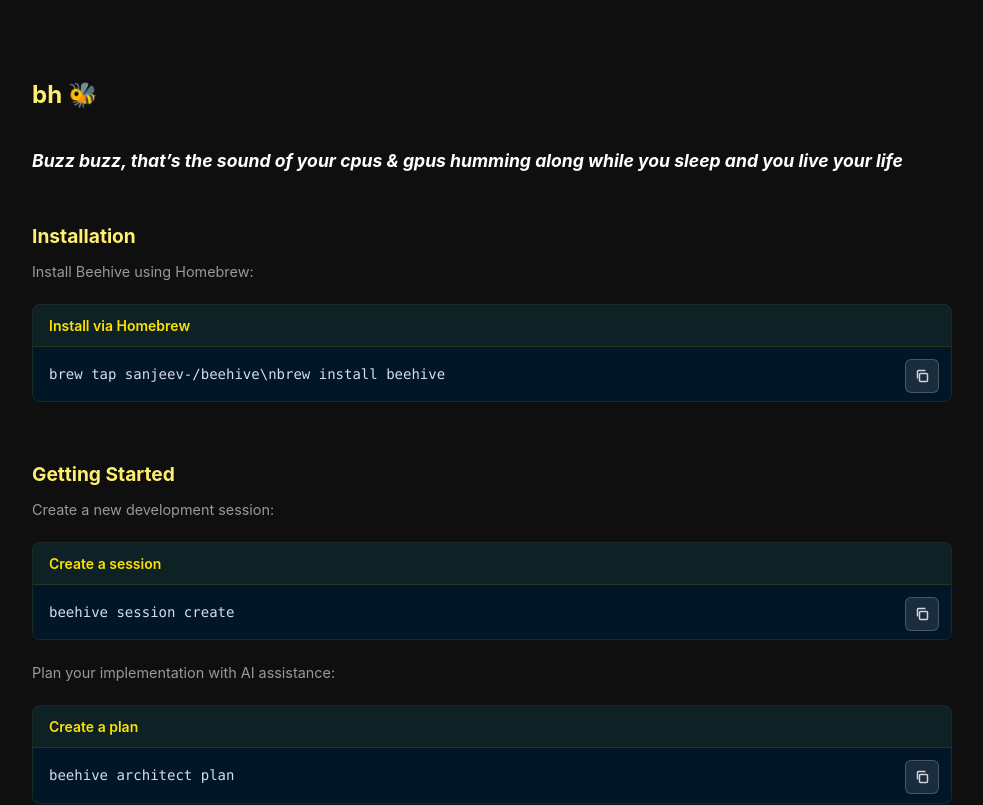
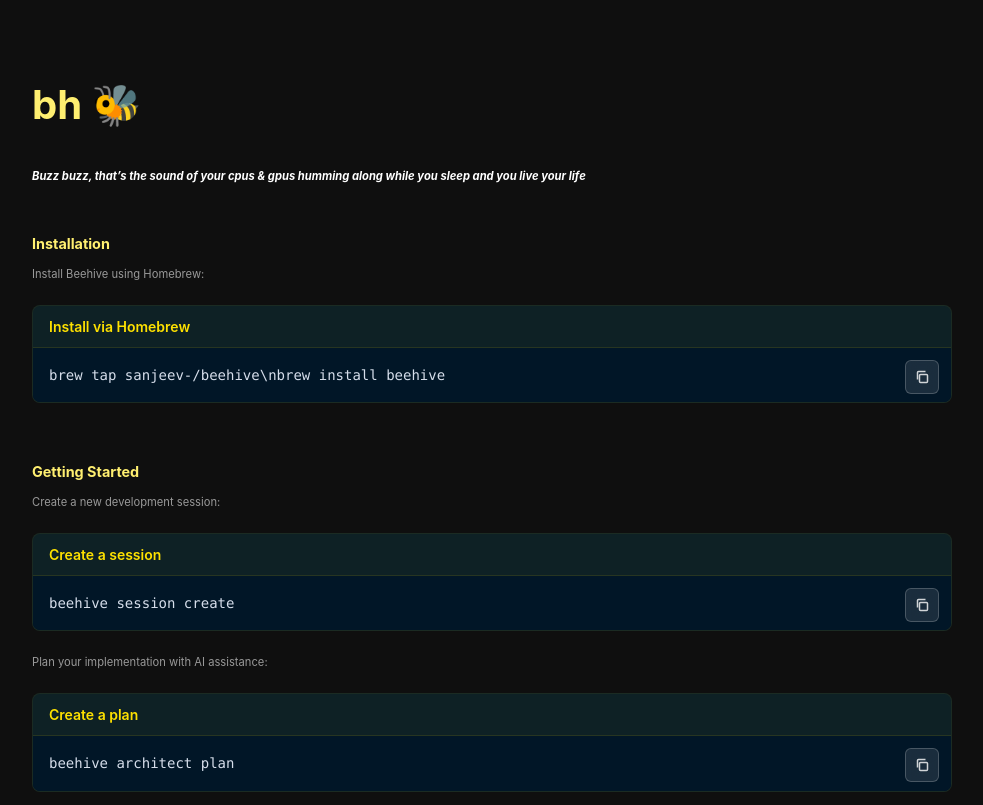
Before and after one commit to sanjeev-/beehive, a React (Vite) app in the folder site/: page / in a window 1280 px wide. Shown: the top 805 px of the page, without its empty margins (148-1131 px from the left). Built offline with nearby package versions, Linux system fonts and the light colour scheme.

Commit message:
update css

```diff
--- a/site/src/App.css
+++ b/site/src/App.css
@@ -19,7 +19,7 @@
 .logo {
   color: #FFEF70;
   font-weight: bold;
-  font-size: 1.5rem;
+  font-size: 2.5rem;
   margin-bottom: 40px;
 }
 
@@ -28,7 +28,7 @@
   color: #ffffff;
   font-weight: bold;
   font-style: italic;
-  font-size: 1.1rem;
+  font-size: 0.7rem;
   margin-bottom: 50px;
   line-height: 1.4;
 }
@@ -36,7 +36,7 @@
 /* Headers: Yellow Color */
 h4 {
   color: #FFEF70;
-  font-size: 1.2rem;
+  font-size: 0.9rem;
   margin-bottom: 15px;
   margin-top: 40px;
 }
@@ -44,7 +44,7 @@
 /* Small, very light gray text */
 p {
   color: #999999;
-  font-size: 0.9rem;
+  font-size: 0.7rem;
   margin-bottom: 15px;
 }
 
```
